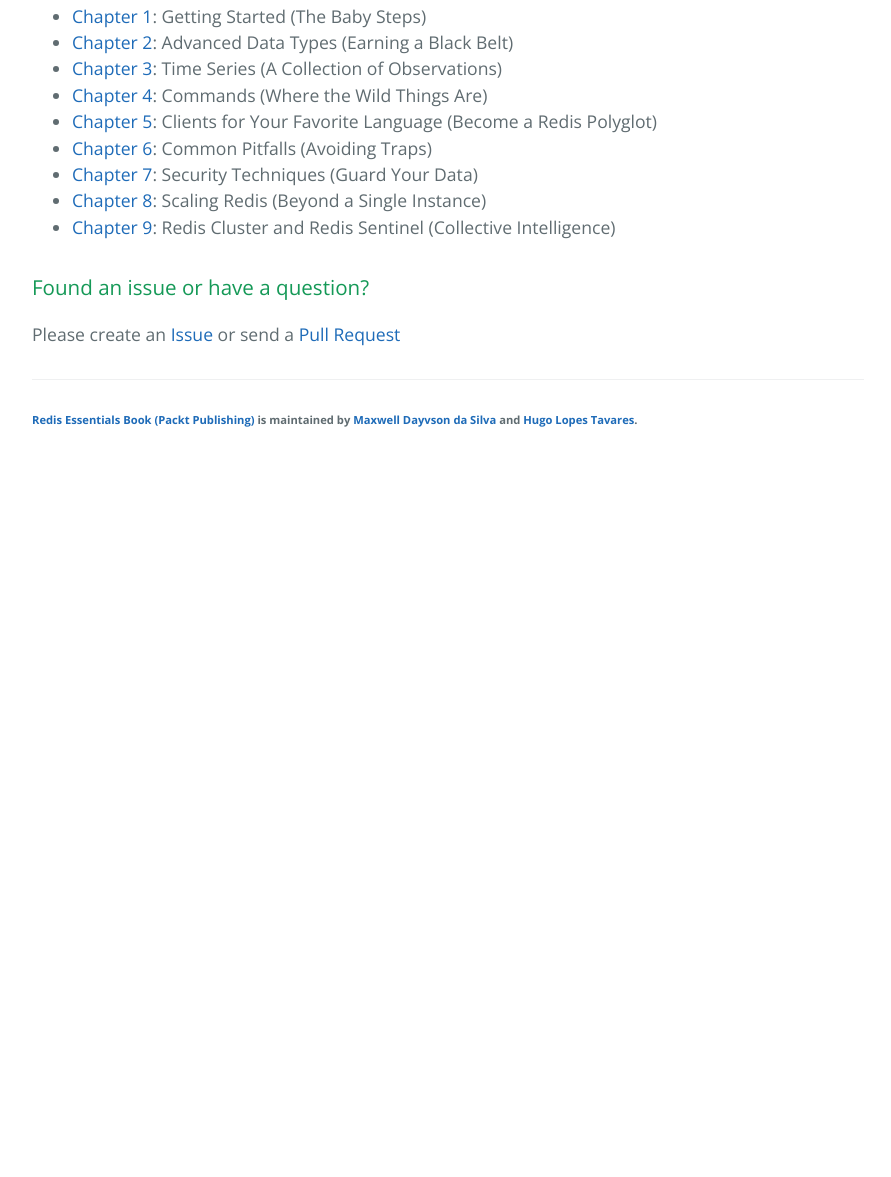
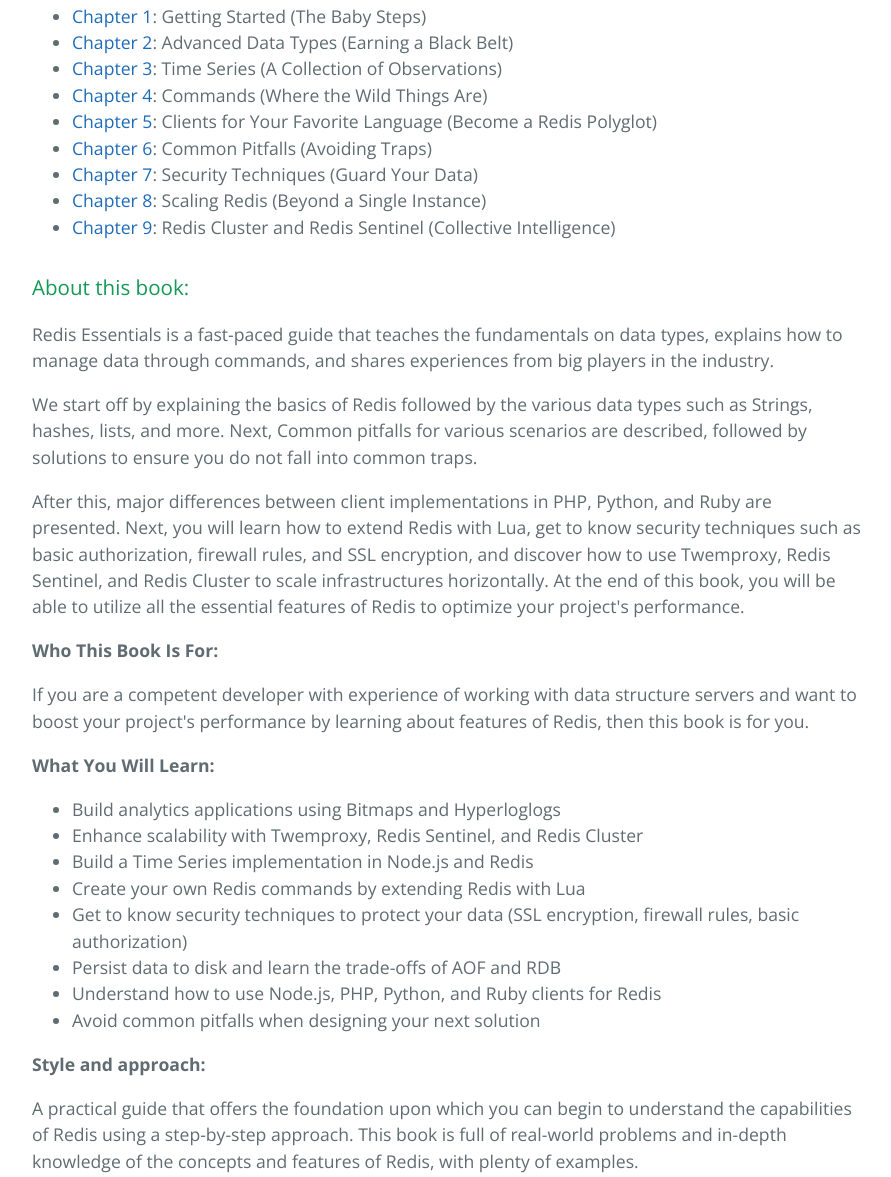
Before and after one commit to redis-essentials/book, a plain HTML site: page index.html in a window 1280 px wide. Shown: the part 702-1879 px from the top of the page, without its empty margins (192-1083 px from the left). Before the commit the page ends 1163 px from the top, so only its background shows below. Drawn offline with nearby package versions, Linux system fonts and the light colour scheme.

Commit message:
Update index.html

```diff
--- a/index.html
+++ b/index.html
@@ -54,6 +54,35 @@
 <li>
 <a href="https://github.com/redis-essentials/book/tree/master/chapter%209">Chapter 9</a>: Redis Cluster and Redis Sentinel (Collective Intelligence)</li>
 </ul>
+<h3>
+<a id="about-this-book" class="anchor" href="#about-this-book" aria-hidden="true"><span class="octicon octicon-link"></span></a>About this book:</h3>
+
+<p>Redis Essentials is a fast-paced guide that teaches the fundamentals on data types, explains how to manage data through commands, and shares experiences from big players in the industry.</p>
+
+<p>We start off by explaining the basics of Redis followed by the various data types such as Strings, hashes, lists, and more. Next, Common pitfalls for various scenarios are described, followed by solutions to ensure you do not fall into common traps.</p>
+
+<p>After this, major differences between client implementations in PHP, Python, and Ruby are presented. Next, you will learn how to extend Redis with Lua, get to know security techniques such as basic authorization, firewall rules, and SSL encryption, and discover how to use Twemproxy, Redis Sentinel, and Redis Cluster to scale infrastructures horizontally. At the end of this book, you will be able to utilize all the essential features of Redis to optimize your project's performance.</p>
+
+<p><strong>Who This Book Is For:</strong></p>
+
+<p>If you are a competent developer with experience of working with data structure servers and want to boost your project's performance by learning about features of Redis, then this book is for you.</p>
+
+<p><strong>What You Will Learn:</strong></p>
+
+<ul>
+<li>Build analytics applications using Bitmaps and Hyperloglogs</li>
+<li>Enhance scalability with Twemproxy, Redis Sentinel, and Redis Cluster</li>
+<li>Build a Time Series implementation in Node.js and Redis</li>
+<li>Create your own Redis commands by extending Redis with Lua</li>
+<li>Get to know security techniques to protect your data (SSL encryption, firewall rules, basic authorization)</li>
+<li>Persist data to disk and learn the trade-offs of AOF and RDB</li>
+<li>Understand how to use Node.js, PHP, Python, and Ruby clients for Redis</li>
+<li>Avoid common pitfalls when designing your next solution</li>
+</ul>
+
+<p><strong>Style and approach:</strong></p>
+
+<p>A practical guide that offers the foundation upon which you can begin to understand the capabilities of Redis using a step-by-step approach. This book is full of real-world problems and in-depth knowledge of the concepts and features of Redis, with plenty of examples.</p>
 
 <h3>
 <a id="found-an-issue-or-have-a-question" class="anchor" href="#found-an-issue-or-have-a-question" aria-hidden="true"><span class="octicon octicon-link"></span></a>Found an issue or have a question?</h3>
```
